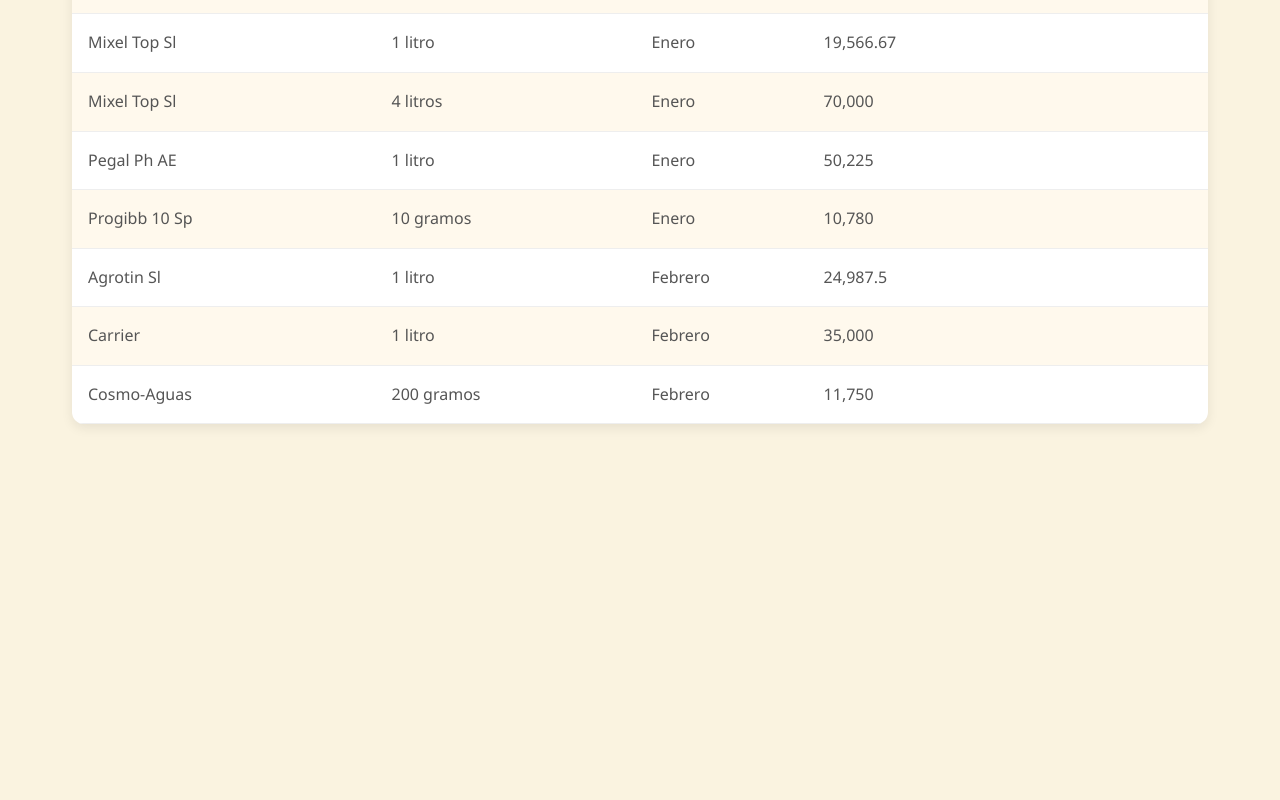
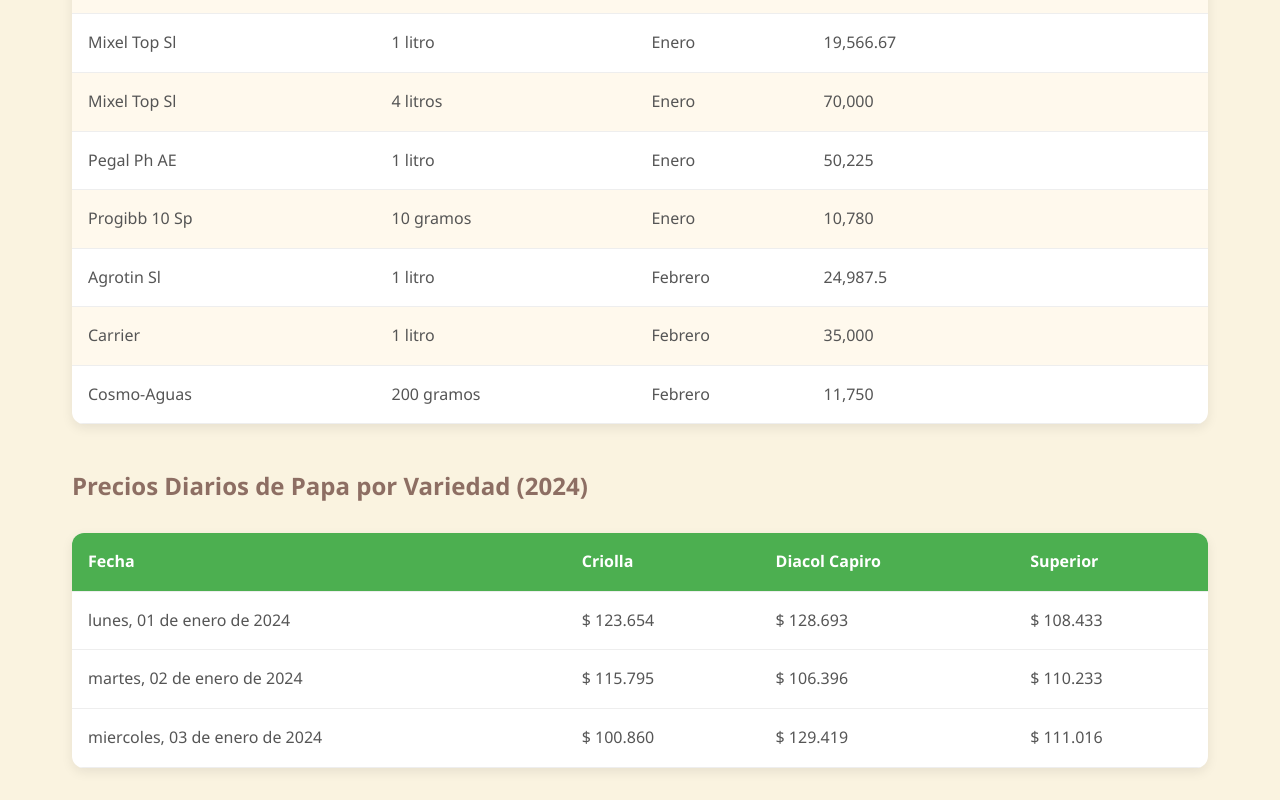
Before and after one commit to julianburgos94/AgriculThor, a plain HTML site: page pagina4.html in a window 1280 px wide. Shown: the part 1095-1895 px from the top of the page. Before the commit the page ends 1551 px from the top, so only its background shows below. Drawn offline with Linux system fonts and the light colour scheme.

Commit message:
Add files via upload

```diff
--- a/pagina4.html
+++ b/pagina4.html
@@ -18,6 +18,10 @@
         .filtros select {
             padding: 0.5rem;
             border-radius: 5px;
+        }
+
+        .tabla-secundaria {
+            margin-top: 3rem;
         }
     </style>
 </head>
@@ -68,6 +72,21 @@
             </thead>
             <tbody></tbody>
         </table>
+
+        <div class="tabla-secundaria">
+            <h2>Precios Diarios de Papa por Variedad (2024)</h2>
+            <table id="tablaPapa">
+                <thead>
+                    <tr>
+                        <th>Fecha</th>
+                        <th>Criolla</th>
+                        <th>Diacol Capiro</th>
+                        <th>Superior</th>
+                    </tr>
+                </thead>
+                <tbody></tbody>
+            </table>
+        </div>
     </main>
 
     <script>
@@ -93,7 +112,16 @@
             ]
         };
 
+        const preciosPapa = [
+            { "Fecha": "lunes, 01 de enero de 2024", "Criolla": "$ 123.654", "Diacol Capiro": "$ 128.693", "Superior": "$ 108.433" },
+            { "Fecha": "martes, 02 de enero de 2024", "Criolla": "$ 115.795", "Diacol Capiro": "$ 106.396", "Superior": "$ 110.233" },
+            { "Fecha": "miercoles, 03 de enero de 2024", "Criolla": "$ 100.860", "Diacol Capiro": "$ 129.419", "Superior": "$ 111.016" }
+            // Agrega más entradas si lo deseas...
+
+        ];
+
         const tablaBody = document.querySelector("#tablaPrecios tbody");
+        const tablaPapa = document.querySelector("#tablaPapa tbody");
         const filtroMes = document.getElementById("filtroMes");
         const filtroProducto = document.getElementById("filtroProducto");
 
@@ -140,11 +168,26 @@
             });
         };
 
+        const mostrarPreciosPapa = () => {
+            tablaPapa.innerHTML = '';
+            preciosPapa.forEach(dia => {
+                const fila = document.createElement("tr");
+                fila.innerHTML = `
+                    <td>${dia.Fecha}</td>
+                    <td>${dia.Criolla}</td>
+                    <td>${dia["Diacol Capiro"]}</td>
+                    <td>${dia.Superior}</td>
+                `;
+                tablaPapa.appendChild(fila);
+            });
+        };
+
         filtroMes.addEventListener('change', mostrarPrecios);
         filtroProducto.addEventListener('change', mostrarPrecios);
 
         llenarFiltros();
         mostrarPrecios();
+        mostrarPreciosPapa();
 
         function cerrarSesion() {
             localStorage.removeItem('agriculthorUser');
```
